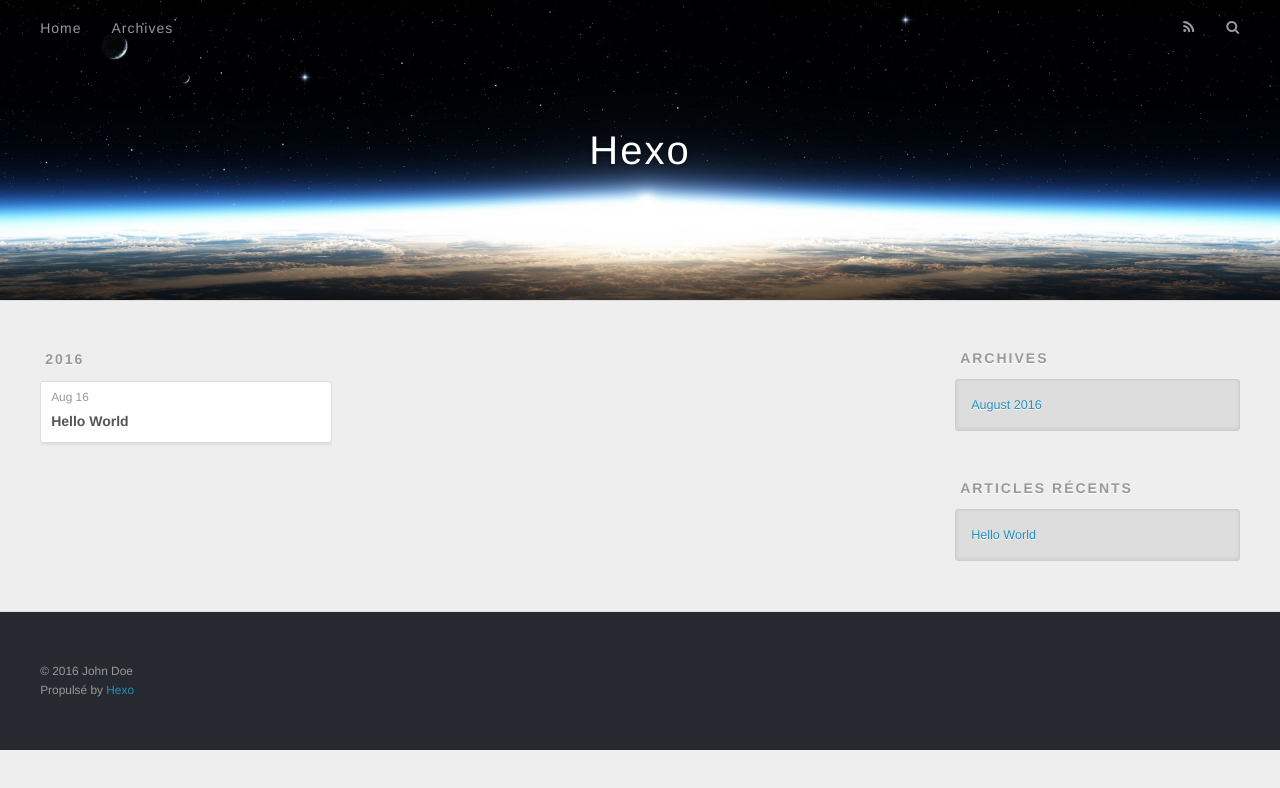
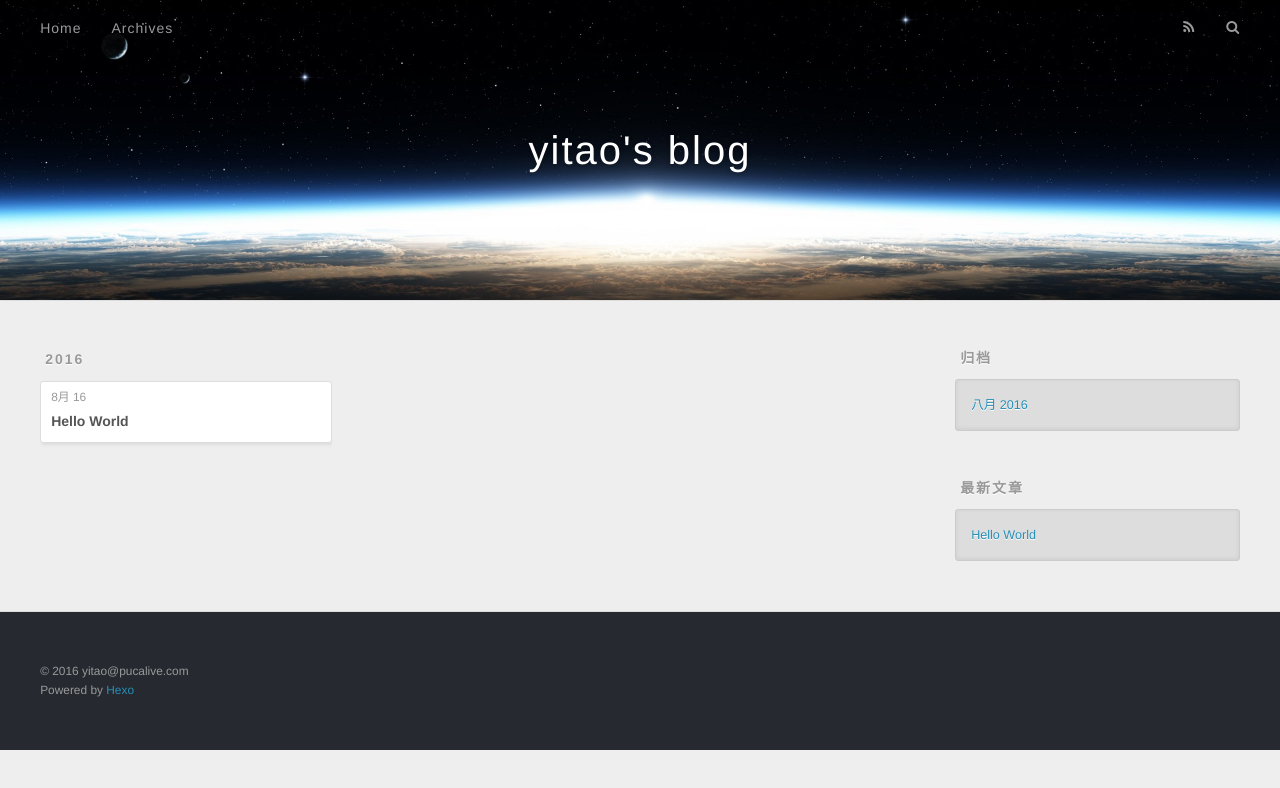
Before and after one commit to awaw00/blog, a plain HTML site: page archives/index.html in a window 1280 px wide. Drawn offline with nearby package versions, Linux system fonts and the light colour scheme.

Commit message:
Site updated: 2016-08-16 15:48:30

```diff
--- a/archives/index.html
+++ b/archives/index.html
@@ -3,16 +3,19 @@
 <head>
   <meta charset="utf-8">
 
-  <title>Archives | Hexo</title>
+  <title>归档 | yitao&#39;s blog</title>
   <meta name="viewport" content="width=device-width, initial-scale=1, maximum-scale=1">
-  <meta property="og:type" content="website">
-<meta property="og:title" content="Hexo">
-<meta property="og:url" content="http://yoursite.com/archives/index.html">
-<meta property="og:site_name" content="Hexo">
+  <meta name="description" content="记录我的编程点滴">
+<meta property="og:type" content="website">
+<meta property="og:title" content="yitao's blog">
+<meta property="og:url" content="http://blog.allstack.win/archives/index.html">
+<meta property="og:site_name" content="yitao's blog">
+<meta property="og:description" content="记录我的编程点滴">
 <meta name="twitter:card" content="summary">
-<meta name="twitter:title" content="Hexo">
+<meta name="twitter:title" content="yitao's blog">
+<meta name="twitter:description" content="记录我的编程点滴">
 
-    <link rel="alternate" href="/atom.xml" title="Hexo" type="application/atom+xml">
+    <link rel="alternate" href="/atom.xml" title="yitao&#39;s blog" type="application/atom+xml">
 
 
     <link rel="icon" href="/favicon.png">
@@ -33,7 +36,7 @@
   <div id="header-outer" class="outer">
     <div id="header-title" class="inner">
       <h1 id="logo-wrap">
-        <a href="/" id="logo">Hexo</a>
+        <a href="/" id="logo">yitao&#39;s blog</a>
       </h1>
 
     </div>
@@ -48,12 +51,12 @@
       </nav>
       <nav id="sub-nav">
 
-          <a id="nav-rss-link" class="nav-icon" href="/atom.xml" title="Flux RSS"></a>
+          <a id="nav-rss-link" class="nav-icon" href="/atom.xml" title="RSS Feed"></a>
 
-        <a id="nav-search-btn" class="nav-icon" title="Rechercher"></a>
+        <a id="nav-search-btn" class="nav-icon" title="搜索"></a>
       </nav>
       <div id="search-form-wrap">
-        <form action="//google.com/search" method="get" accept-charset="UTF-8" class="search-form"><input type="search" name="q" results="0" class="search-form-input" placeholder="Search"><button type="submit" class="search-form-submit">&#xF002;</button><input type="hidden" name="sitesearch" value="http://yoursite.com"></form>
+        <form action="//google.com/search" method="get" accept-charset="UTF-8" class="search-form"><input type="search" name="q" results="0" class="search-form-input" placeholder="Search"><button type="submit" class="search-form-submit">&#xF002;</button><input type="hidden" name="sitesearch" value="http://blog.allstack.win"></form>
       </div>
     </div>
   </div>
@@ -76,7 +79,7 @@
   <div class="archive-article-inner">
     <header class="archive-article-header">
       <a href="/2016/08/16/hello-world/" class="archive-article-date">
-  <time datetime="2016-08-16T05:27:02.927Z" itemprop="datePublished">Aug 16</time>
+  <time datetime="2016-08-16T05:27:02.927Z" itemprop="datePublished">8月 16</time>
 </a>
 
 
@@ -107,9 +110,9 @@
 
 
   <div class="widget-wrap">
-    <h3 class="widget-title">Archives</h3>
+    <h3 class="widget-title">归档</h3>
     <div class="widget">
-      <ul class="archive-list"><li class="archive-list-item"><a class="archive-list-link" href="/archives/2016/08/">August 2016</a></li></ul>
+      <ul class="archive-list"><li class="archive-list-item"><a class="archive-list-link" href="/archives/2016/08/">八月 2016</a></li></ul>
     </div>
   </div>
 
@@ -117,7 +120,7 @@
 
 
   <div class="widget-wrap">
-    <h3 class="widget-title">Articles récents</h3>
+    <h3 class="widget-title">最新文章</h3>
     <div class="widget">
       <ul>
 
@@ -137,8 +140,8 @@
 
   <div class="outer">
     <div id="footer-info" class="inner">
-      &copy; 2016 John Doe<br>
-      Propulsé by <a href="http://hexo.io/" target="_blank">Hexo</a>
+      &copy; 2016 yitao@pucalive.com<br>
+      Powered by <a href="http://hexo.io/" target="_blank">Hexo</a>
     </div>
   </div>
 </footer>
```
Also changed, not shown: 2016/08/16/hello-world/index.html (+14 -14 lines), archives/2016/08/index.html (+20 -17 lines), archives/2016/index.html (+20 -17 lines), index.html (+20 -17 lines).
